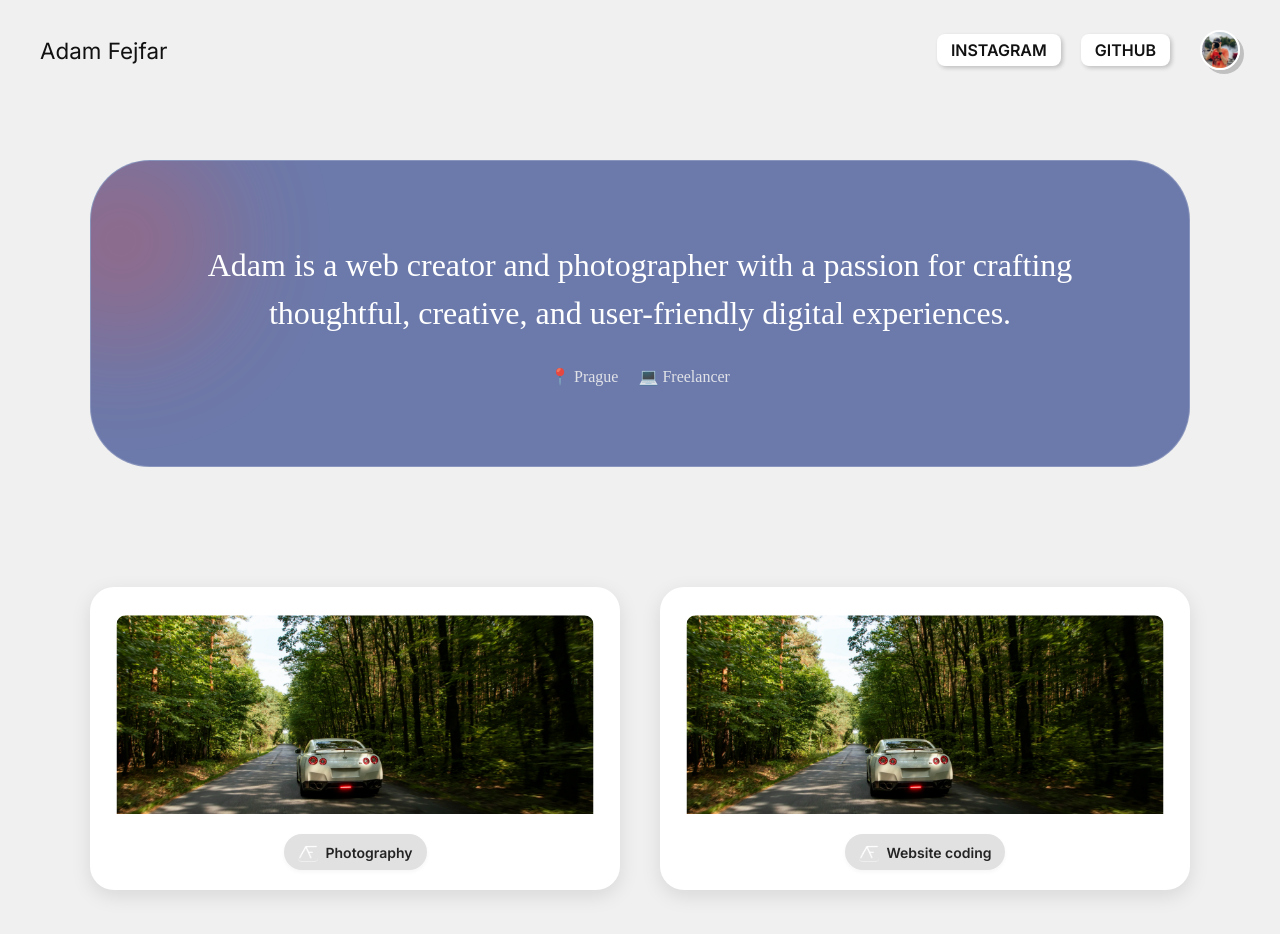
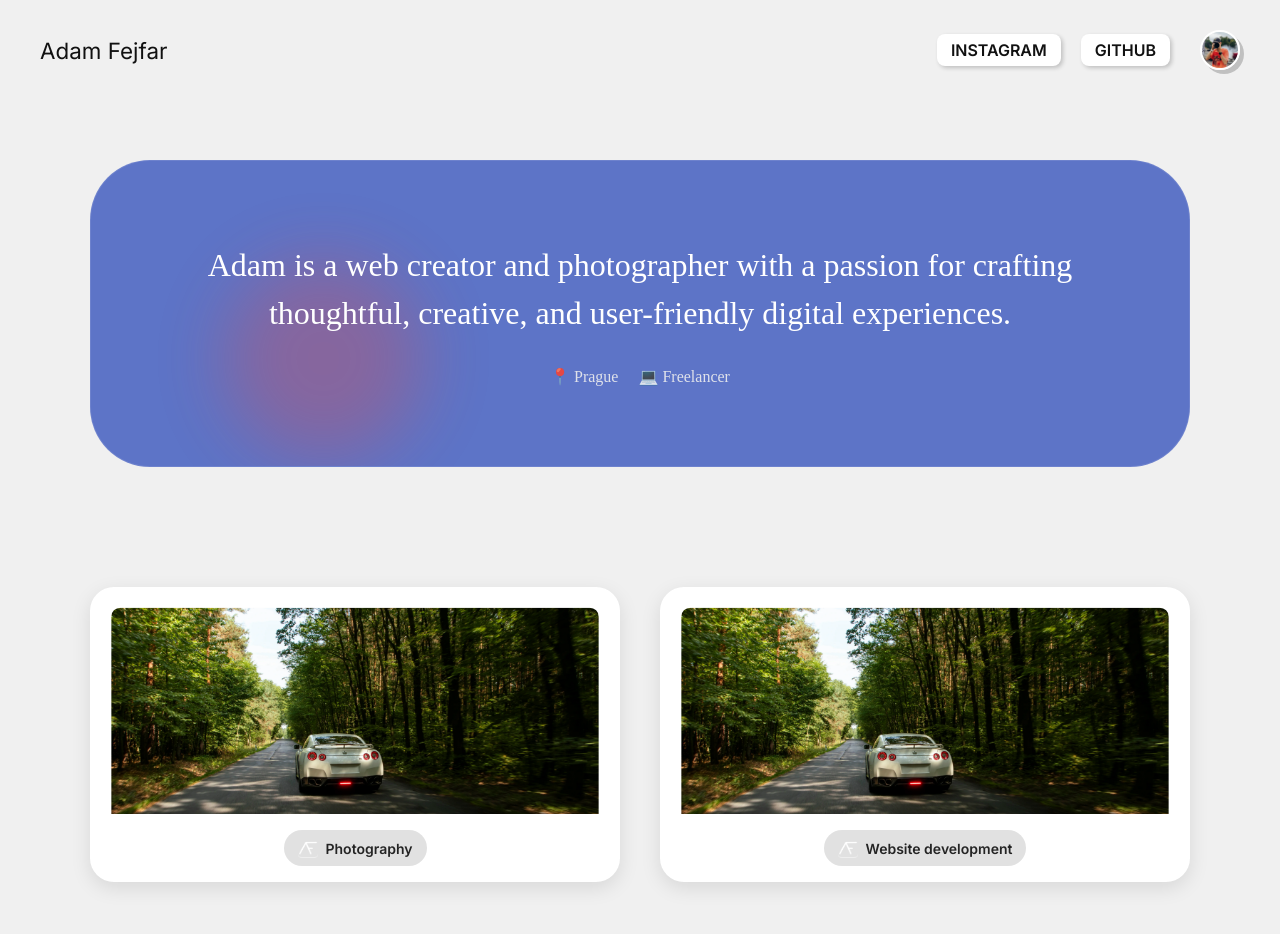
Before and after one commit to F3jfy/adamfejfar.com, a plain HTML site: page index.html in a window 1280 px wide. Drawn offline with Linux system fonts and the light colour scheme; a web font is replaced by a local one.

Commit message:
Add files via upload

```diff
--- a/index.html
+++ b/index.html
@@ -45,7 +45,7 @@
     <div class="project-label">
         <div class="project-badge">
         <img src="Logo.png" alt="AF logo" />
-        <span>Photography</span>
+        <span class="text-content">Photography</span>
         </div>
     </div>
     </div>
@@ -60,10 +60,11 @@
     <div class="project-label">
         <div class="project-badge">
         <img src="Logo.png" alt="AF logo" />
-        <span>Website coding</span>
+        <span class="text-content">Website development</span>
         </div>
     </div>
     </div>
+
 
 
 
--- a/script.js
+++ b/script.js
@@ -1,14 +1,83 @@
-const hero = document.querySelector('.hero');
-const bubble = document.getElementById('bubble');
+document.addEventListener('DOMContentLoaded', () => {
+    const bubble = document.querySelector('.bubble-follow');
+    const hero = document.querySelector('.hero'); // Get the parent container
 
-hero.addEventListener('mousemove', (e) => {
-  const rect = hero.getBoundingClientRect();
-  const x = e.clientX - rect.left - bubble.offsetWidth / 2;
-  const y = e.clientY - rect.top - bubble.offsetHeight / 2;
+    // Ensure bubble and hero elements exist before trying to manipulate them
+    if (!bubble || !hero) {
+        console.warn('Bubble or hero element not found. Skipping animation.');
+        return;
+    }
 
-  bubble.style.transform = `translate(${x}px, ${y}px)`;
+    // Cache dimensions that don't change often
+    // These will store the width and height of the hero container and the bubble itself.
+    let heroWidth, heroHeight;
+    let bubbleWidth, bubbleHeight;
+
+    // Function to update dimensions. This will be called on initial load and when the window resizes.
+    const updateDimensions = () => {
+        const heroRect = hero.getBoundingClientRect();
+        heroWidth = heroRect.width;
+        heroHeight = heroRect.height;
+
+        // Using offsetWidth/offsetHeight as they reflect the actual rendered size,
+        // which is what's needed for calculating boundaries.
+        bubbleWidth = bubble.offsetWidth;
+        bubbleHeight = bubble.offsetHeight;
+    };
+
+    // Function to set a new random position for the bubble
+    function setRandomPosition() {
+        // Calculate the maximum X and Y coordinates the bubble can move to
+        // while staying fully inside the hero container.
+        // We subtract the bubble's dimensions from the hero's.
+        const maxX = heroWidth - bubbleWidth;
+        const maxY = heroHeight - bubbleHeight;
+
+        // Basic check to prevent issues if the hero container becomes smaller than the bubble.
+        // In such a case, setting random coordinates might push the bubble completely out.
+        if (maxX < 0 || maxY < 0) {
+            // If the container is too small, we can't properly calculate random positions.
+            // A common fallback is to just center the bubble or keep it in place.
+            // Here, we center it using fixed 50% values (which the CSS translate(-50%,-50%) handles).
+            bubble.style.transform = `translate(50%, 50%) translate(-50%, -50%)`;
+            // Still apply random opacity for some visual effect
+            bubble.style.opacity = 0.2 + Math.random() * 0.3;
+            // Log a warning for debugging purposes
+            console.warn('Hero container is smaller than bubble. Bubble positioning might be constrained.');
+            return; // Exit the function as valid random positions can't be calculated.
+        }
+
+        // Generate random X and Y coordinates within the calculated bounds.
+        // We add half the bubble's width/height because the CSS `transform: translate(-50%, -50%)`
+        // centers the bubble around the point we provide. So, if we want the top-left of the
+        // bubble's *content box* to be at `randomX, randomY`, we need to effectively
+        // set the transform origin to `randomX + halfWidth, randomY + halfHeight`.
+        const randomX = Math.random() * maxX + (bubbleWidth / 2);
+        const randomY = Math.random() * maxY + (bubbleHeight / 2);
+
+        // Apply the new position using the `transform` CSS property.
+        // This is highly optimized by browsers as it can often be handled by the GPU.
+        bubble.style.transform = `translate(${randomX}px, ${randomY}px) translate(-50%, -50%)`;
+
+        // Apply a random opacity. This is also an efficient CSS property to animate.
+        bubble.style.opacity = 0.2 + Math.random() * 0.3; // Random opacity between 0.2 and 0.5
+    }
+
+    // --- Execution Flow ---
+
+    // 1. Initial setup: Update dimensions immediately when the script runs.
+    updateDimensions();
+
+    // 2. Set the bubble's initial position for the first time.
+    setRandomPosition();
+
+    // 3. Re-update dimensions whenever the browser window is resized.
+    // This keeps the bubble within the hero's bounds if the page layout changes.
+    window.addEventListener('resize', updateDimensions);
+
+    // 4. Set up the continuous movement.
+    // `setInterval` will call `setRandomPosition` repeatedly.
+    // The current interval of 4000ms (4 seconds) is very low frequency,
+    // making it very light on the CPU.
+    setInterval(setRandomPosition, 4000);
 });
-
-hero.addEventListener('mouseleave', () => {
-  bubble.style.transform = `translate(-9999px, -9999px)`; // Hide bubble
-});
--- a/style.css
+++ b/style.css
@@ -56,15 +56,15 @@ body {
 
 .hero {
   position: relative;
-  background-color: #6C7AAB;
+  background-color: #5d74c7;
   border-radius: 60px;
   padding: 80px 30px;
   width: 100%;
   max-width: 1100px;
   text-align: center;
   backdrop-filter: blur(30px);
-  -webkit-backdrop-filter: blur(30px);
-  border: 1px solid rgba(255, 255, 255, 0.2);
+  -webkit-backdrop-filter: blur(10px);
+  border: 1px solid rgba(255, 255, 255, 0.103);
   overflow: hidden;
 }
 
@@ -75,11 +75,11 @@ body {
   height: 200px;
   background: radial-gradient(circle, #f44336, #F44336);
   border-radius: 50%;
-  filter: blur(60px);
+  filter: blur(35px);
   opacity: 0.3;
-  pointer-events: none;
-  transform: translate(-50%, -50%);
-  transition: transform 0.08s ease-out;
+  pointer-events: none; /* Still ignore mouse events for this effect */
+  transform: translate(-50%, -50%); /* Center the bubble initially */
+  transition: transform 3s ease-in-out, opacity 1s ease; /* Longer, smoother transition for random movement */
 }
 
 .tagline {
@@ -122,7 +122,9 @@ body {
   box-shadow: 0 6px 20px rgba(0, 0, 0, 0.1);
   display: flex;
   flex-direction: column;
+  justify-content: space-between;
   align-items: center;
+  height: 100%;
   transition: transform 0.3s ease, background 0.3s ease, box-shadow 0.3s ease;
   will-change: transform;
 }
@@ -139,12 +141,12 @@ body {
 
 .image-aspect img {
   position: absolute;
-  top: 65%;
+  top: 63%;
   left: 50%;
   width: 110%;
   height: 110%;
   object-fit: cover;
-  transform: translate(-50%, -50%) scale(0.9); /* 👈 this is key */
+  transform: translate(-50%, -50%) scale(0.92); /* 👈 this is key */
   border-radius: 10px;
 }
 
@@ -165,20 +167,68 @@ body {
 .project-label {
   display: flex;
   align-items: center;
-  gap: 8px;
+  /* Removed gap for now, we'll manage space with padding and text transform */
   padding: 16px;
   font-weight: 600;
   color: #151515;
+  text-decoration: none;
+  transition: color 0.2s ease; /* Only color transition on the label itself */
+  position: relative;
+  overflow: hidden; /* Crucial to hide the arrow when it's outside */
 }
+
+/* We'll apply the text shift and arrow appearance on hover */
+.project-label:hover {
+  color: #000;
+}
+
+.project-label span.text-content { /* Add a span around your label text in HTML */
+  transition: transform 0.3s ease; /* Smooth transition for the text shift */
+}
+
+.project-label:hover span.text-content {
+  transform: translateX(-20px); /* Shift text slightly to the left */
+}
+
+.project-label::after {
+  content: '→';
+  position: absolute;
+  right: 20px; /* Start the arrow at the current right padding position */
+  opacity: 0;
+  transform: translateX(10px); /* Start further to the right, off-screen */
+  transition: opacity 0.3s ease, transform 0.3s ease; /* Smooth transition for arrow */
+}
+
+.project-label:hover::after {
+  opacity: 1;
+  transform: translateX(0); /* Move arrow into its final position */
+}
+
 
 .project-label img {
   width: 24px;
   height: 24px;
   border-radius: 6px;
+    transition: opacity 0.3s ease, transform 0.3s ease;
 }
-.project-label {
-  padding: 20px;
+.project-label:hover img {
+  opacity: 0; /* Make the image disappear */
+  transform: translateX(-20px); /* Move it off to the left as it disappears */
 }
+
+/* Arrow appears only on hover */
+.arrow {
+  opacity: 0;
+  transform: translateX(-4px);
+  transition: all 0.2s ease;
+  font-size: 1.1rem;
+}
+
+.project-label:hover .arrow {
+  opacity: 1;
+  transform: translateX(4px);
+}
+
 
 .project-badge {
   background: #e1e1e1;
@@ -190,7 +240,7 @@ body {
   font-weight: 600;
   color: #242424;
   font-size: 14px;
-  box-shadow: 0 2px 4px rgba(0,0,0,0.04);
+
 }
 
 .project-badge img {
```
